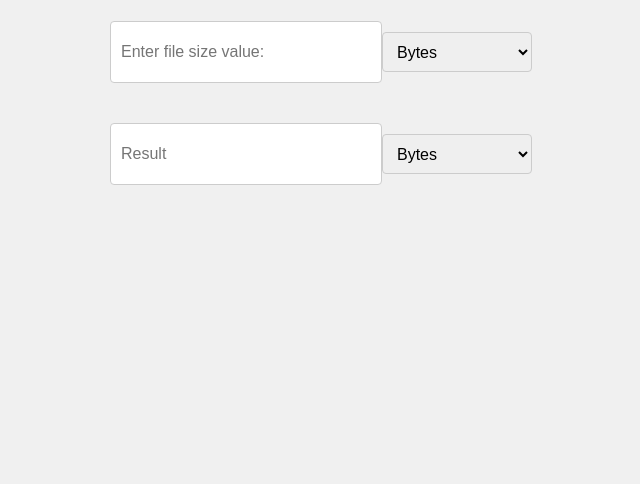
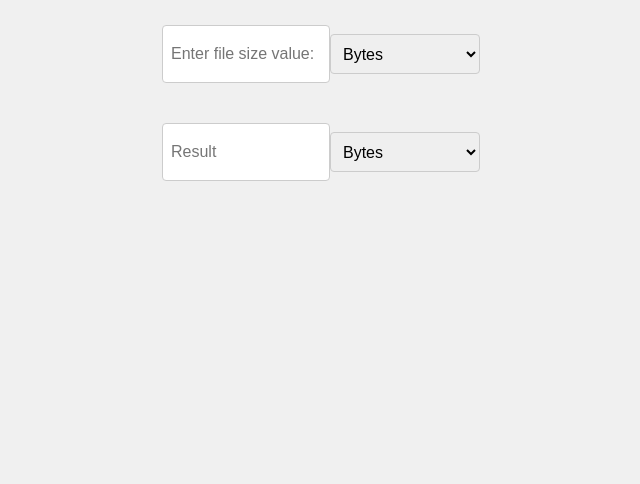
Before and after one commit to unknownss-ss/File-converter, a plain HTML site: page index.html in a window 1280 px wide. Shown: the part 316-800 px from the top of the page, without its empty margins (319-959 px from the left). Drawn offline with Linux system fonts and the light colour scheme.

Commit message:
Update style.css

```diff
--- a/style.css
+++ b/style.css
@@ -30,15 +30,16 @@ h1 {
 
 /* styling the input box */
 #input-box, #output-box, #select-size, #select-size-output {
-  padding: 10px;
+  padding: 8px;
   font-size: 1rem;
   border: 1px solid #ccc;
   border-radius: 4px;
   width: 250px; /* Set a width for the input box */
   margin-bottom :20px;
+
+}
+
+#select-size, #select-size-output, #input-box, #output-box{
+  width: 150px;
   height: 40px;
 }
-
-#select-size, #select-size-output{
-  width: 150px;
-}
```
